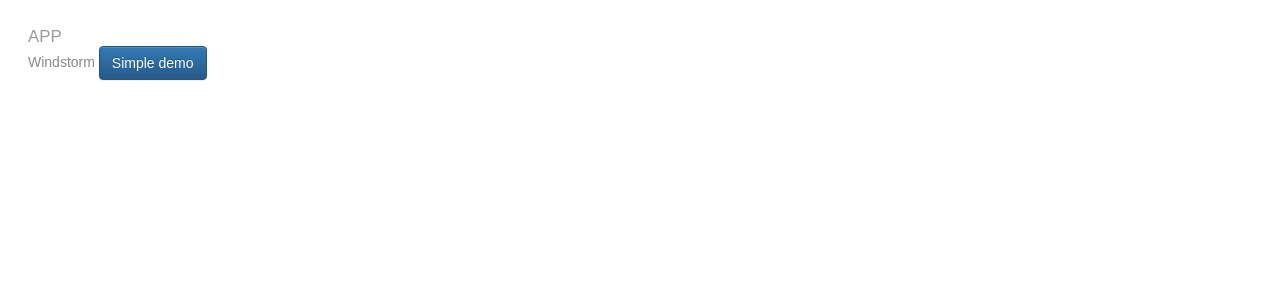
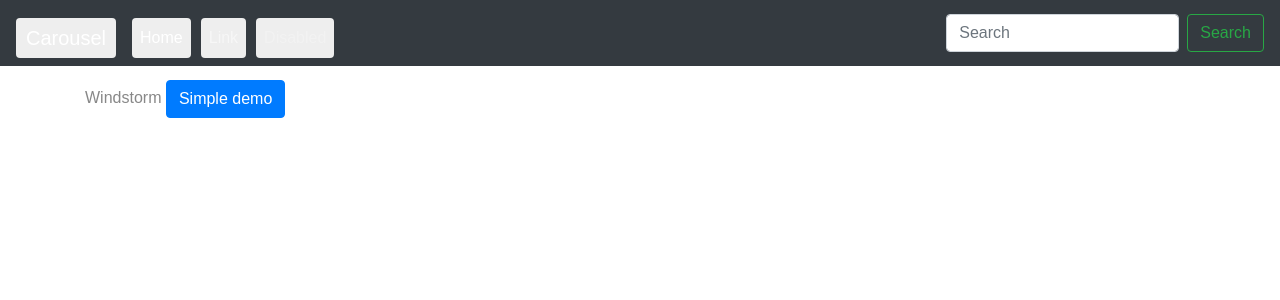
Before and after one commit to srinivaska/angular6-boilerplate, an Angular app: page / in a window 1280 px wide. Shown: the top 300 px of the page. Built offline with nearby package versions, Linux system fonts and the light colour scheme.

Commit message:
added bootstrap

```diff
--- a/src/app/app.component.css
+++ b/src/app/app.component.css
@@ -1,29 +1,3 @@
-/* AppComponent's private CSS styles */
-h1 {
-  font-size: 1.2em;
-  color: #999;
-  margin-bottom: 0;
+.home {
+  margin-top: 5rem;
 }
-h2 {
-  font-size: 2em;
-  margin-top: 0;
-  padding-top: 0;
-}
-nav a {
-  padding: 5px 10px;
-  text-decoration: none;
-  margin-top: 10px;
-  display: inline-block;
-  background-color: #eee;
-  border-radius: 4px;
-}
-nav a:visited, a:link {
-  color: #607d8b;
-}
-nav a:hover {
-  color: #039be5;
-  background-color: #cfd8dc;
-}
-nav a.active {
-  color: #039be5;
-}
--- a/src/app/app.component.html
+++ b/src/app/app.component.html
@@ -1,3 +1,4 @@
-<h1>{{title}}</h1>
-
-<router-outlet></router-outlet>
+<app-header></app-header>
+<div class="container home">
+    <router-outlet></router-outlet>
+</div>
--- a/src/app/app.module.ts
+++ b/src/app/app.module.ts
@@ -6,10 +6,12 @@
 import { HeroesModule } from './modules/heroes/heroes.module';
 import { AppRoutingModule } from './app-routing.module';
 import { PageNotFoundComponent } from './shared/components/page-not-found.component/page-not-found.component';
+import { HeaderComponent } from './core/header/header.component';
 @NgModule({
   declarations: [
     AppComponent,
-    PageNotFoundComponent
+    PageNotFoundComponent,
+    HeaderComponent
   ],
   imports: [
     BrowserModule,
--- /dev/null
+++ b/src/app/core/header/header.component.html
@@ -0,0 +1,25 @@
+<header>
+    <nav class="navbar navbar-expand-md navbar-dark fixed-top bg-dark">
+      <a class="navbar-brand" href="#">Carousel</a>
+      <button class="navbar-toggler" type="button" data-toggle="collapse" data-target="#navbarCollapse" aria-controls="navbarCollapse" aria-expanded="false" aria-label="Toggle navigation">
+        <span class="navbar-toggler-icon"></span>
+      </button>
+      <div class="collapse navbar-collapse" id="navbarCollapse">
+        <ul class="navbar-nav mr-auto">
+          <li class="nav-item active">
+            <a class="nav-link" href="#">Home <span class="sr-only">(current)</span></a>
+          </li>
+          <li class="nav-item">
+            <a class="nav-link" href="#">Link</a>
+          </li>
+          <li class="nav-item">
+            <a class="nav-link disabled" href="#">Disabled</a>
+          </li>
+        </ul>
+        <form class="form-inline mt-2 mt-md-0">
+          <input class="form-control mr-sm-2" type="text" placeholder="Search" aria-label="Search">
+          <button class="btn btn-outline-success my-2 my-sm-0" type="submit">Search</button>
+        </form>
+      </div>
+    </nav>
+  </header>
--- /dev/null
+++ b/src/app/core/header/header.component.ts
@@ -0,0 +1,16 @@
+import { Component, OnInit } from '@angular/core';
+
+@Component({
+  selector: 'app-header',
+  templateUrl: './header.component.html',
+  styleUrls: ['./header.component.css']
+})
+export class HeaderComponent implements OnInit {
+
+
+  constructor() { }
+
+  ngOnInit() {
+  }
+
+}
--- a/src/index.html
+++ b/src/index.html
@@ -11,25 +11,13 @@
   <!-- IE Edge Meta Tag -->
   <meta http-equiv="X-UA-Compatible" content="IE=edge">
 
-  <link href="https://fonts.googleapis.com/icon?family=Material+Icons" rel="stylesheet">
+  <!-- Minified CSS -->
+  <link href="https://maxcdn.bootstrapcdn.com/bootstrap/4.0.0/css/bootstrap.min.css" rel="stylesheet">
 
-  <!-- Minified CSS -->
-  <link rel="stylesheet" href="https://maxcdn.bootstrapcdn.com/bootstrap/3.3.5/css/bootstrap.min.css">
-
-  <!-- Optional Theme -->
-  <link rel="stylesheet" href="https://maxcdn.bootstrapcdn.com/bootstrap/3.3.5/css/bootstrap-theme.min.css">
-
-  <link rel="stylesheet" href="https://cdnjs.cloudflare.com/ajax/libs/font-awesome/4.7.0/css/font-awesome.min.css">
 </head>
 
 <body>
   <app-root></app-root>
 </body>
 
-<!-- jQuery -->
-<script src="https://ajax.googleapis.com/ajax/libs/jquery/1.11.3/jquery.min.js"></script>
-
-<!-- Minified JavaScript -->
-<script src="https://maxcdn.bootstrapcdn.com/bootstrap/3.3.5/js/bootstrap.min.js"></script>
-
 </html>
```
Also changed, not shown: src/app/core/header/header.component.css (added).
